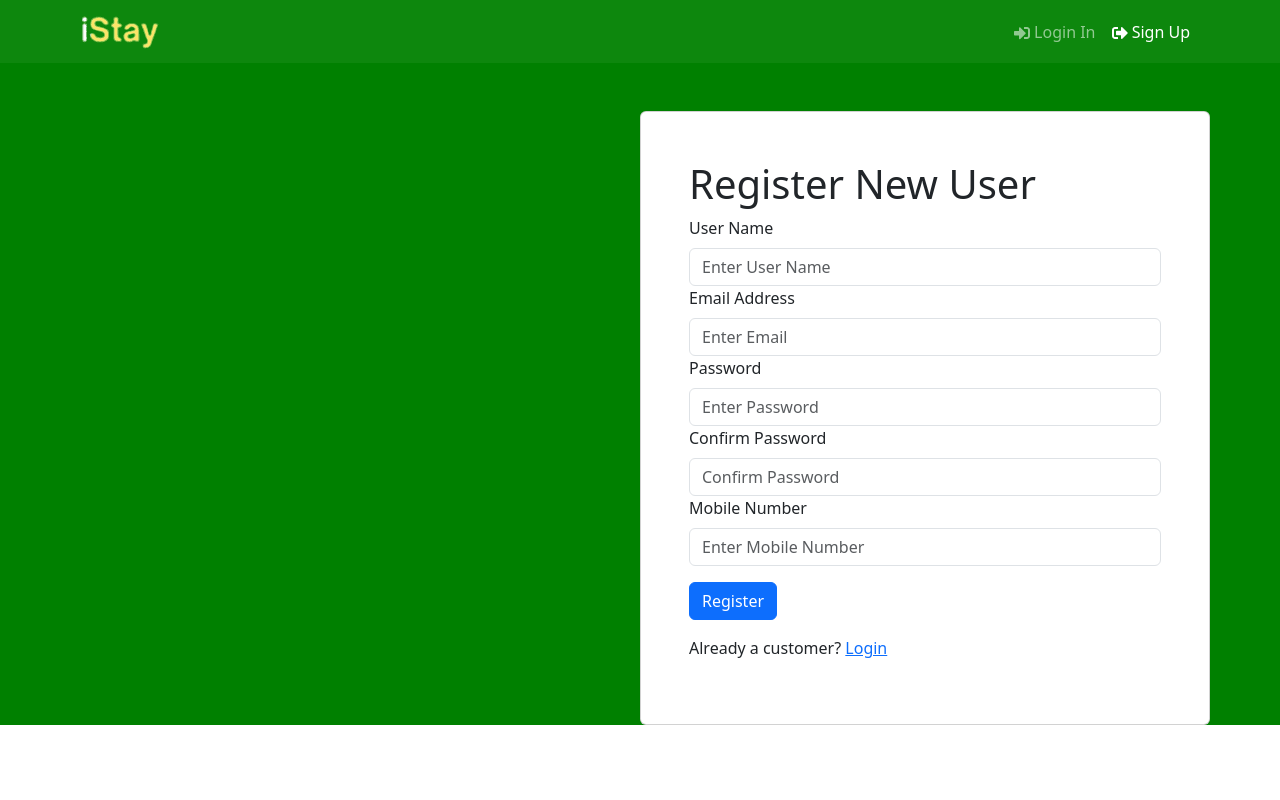
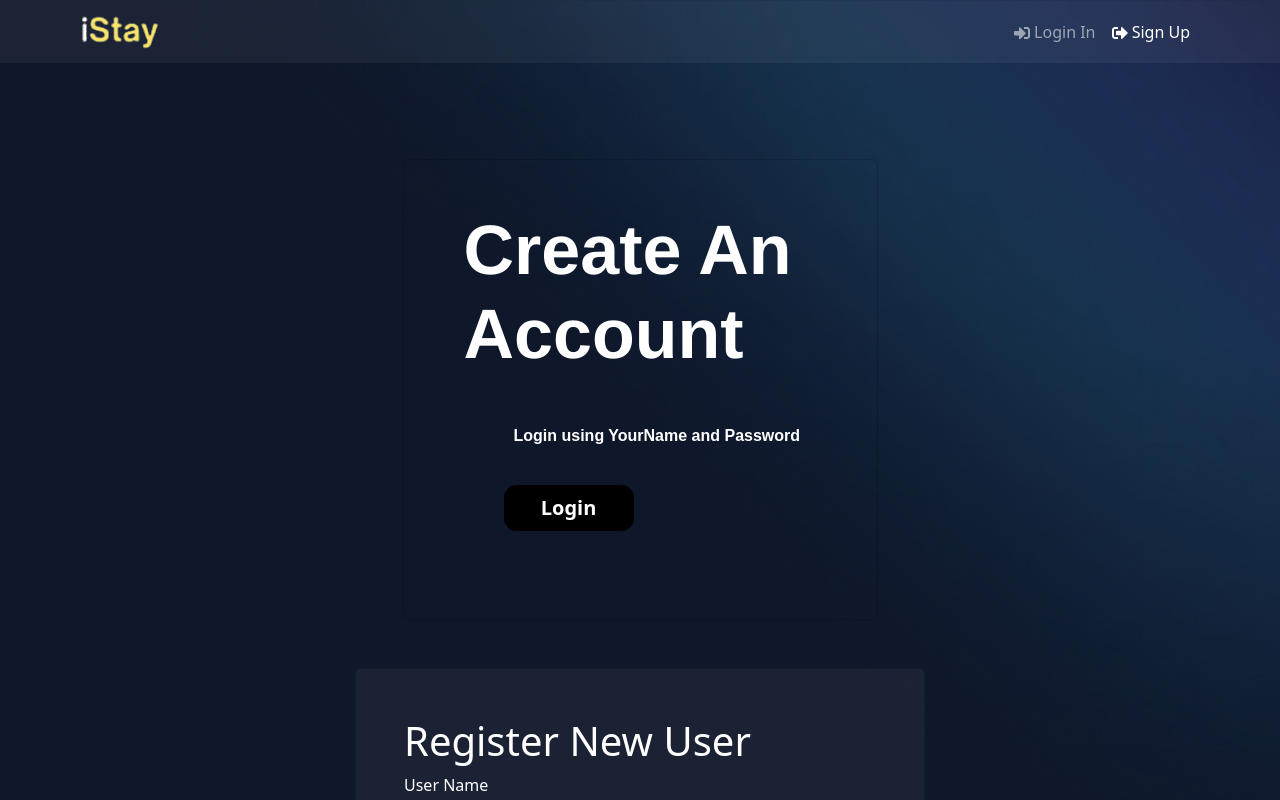
Before and after one commit to Athulraj10/iStay, a React (Vite) app in the folder frontend/: page /register in a window 1280 px wide. Shown: the top 800 px of the page. Built offline with nearby package versions, Linux system fonts and the light colour scheme.

Commit message:
registraion design completed

```diff
--- a/frontend/src/components/Forms/FormContainer.jsx
+++ b/frontend/src/components/Forms/FormContainer.jsx
@@ -1,13 +1,21 @@
 import { Container,Row,Col } from 'react-bootstrap'
+import RegisterHeaderLeft from '../Register/RegisterHeaderLeft'
 
 const FormContainer = ({ children }) => {
+  const rightSection={
+    background:'rgba(255, 255, 255, 0)',
+    color:'white'
+  }
+  const leftSection={
+    background:'rgba(255, 255, 255, 0.052)',
+    color:'white'
+  }
+
   return (
     <Container>
         <Row className='justify-content-md-center mt-5'>
-            <Col></Col>
-            <Col xs={12} md={6} className='card p-5'>
-                {children}
-            </Col>
+            <Col xs={12} md={5} style={rightSection} className='card p-5 m-5'>{<RegisterHeaderLeft/>}</Col>
+            <Col xs={12} md={6} style={leftSection} className='card p-5'>{children}</Col>
         </Row>
     </Container>
   )
--- a/frontend/src/components/Forms/FormValidation.jsx
+++ b/frontend/src/components/Forms/FormValidation.jsx
@@ -152,12 +152,6 @@ const FormValidation = ({ onSubmit }) => {
         <Button type="submit" variant="primary" className="mt-3">
           Register
         </Button>
-
-        <Row className="py-3">
-          <Col>
-            Already a customer? <Link to="/login">Login</Link>
-          </Col>
-        </Row>
       </Form>
     </FormContainer>
   );
--- /dev/null
+++ b/frontend/src/components/Register/Register.css
@@ -0,0 +1,52 @@
+.createAccount {
+  text-transform: capitalize;
+  margin: 0%;
+  font-size: 70px;
+  font-weight: 600;
+  font-family: "Franklin Gothic Medium";
+}
+.loginDecription {
+  margin: 50px 0px 0px 50px;
+  font-size: medium;
+  font-family: sans-serif;
+  font-weight: bold;
+}
+.loginButton {
+  margin: 150px;
+  width: 6.5em;
+  height: 2.3em;
+  margin: 40px;
+  background: black;
+  color: white;
+  border: none;
+  border-radius: 0.625em;
+  font-size: 20px;
+  font-weight: bold;
+  cursor: pointer;
+  position: relative;
+  z-index: 1;
+  overflow: hidden;
+}
+
+button:hover {
+  color: black;
+}
+
+button:after {
+  content: "";
+  background: white;
+  position: absolute;
+  z-index: -1;
+  left: -20%;
+  right: -20%;
+  top: 0;
+  bottom: 0;
+  transform: skewX(-45deg) scale(0, 1);
+  transition: all 0.5s;
+}
+
+button:hover:after {
+  transform: skewX(-45deg) scale(1, 1);
+  -webkit-transition: all 0.5s;
+  transition: all 0.5s;
+}
--- /dev/null
+++ b/frontend/src/components/Register/RegisterHeaderLeft.jsx
@@ -0,0 +1,33 @@
+import React from 'react'
+import './Register.css'
+import { Link } from 'react-router-dom';
+
+const RegisterHeaderLeft = () => {
+    return (
+      <div className="container">
+        <div className="left-content">
+          <h1 className="createAccount">Create an account</h1>
+        </div>
+        <div className="centered-content">
+          <h6 className="loginDecription">Login using YourName and Password</h6>
+         <Link to='/login'>
+         <button className="loginButton">Login</button>
+         </Link>
+        </div>
+      </div>
+    );
+  };
+
+
+export default RegisterHeaderLeft
+// const RegisterHeaderLeft = () => {
+//     return (
+//       <div className="container">
+//         <div className="centered-content">
+//           <h1 className="createAccount">Create an account</h1>
+//           <h6 className="loginDescription">Login using YourName and Password</h6>
+//           <button className="loginButton">Login</button>
+//         </div>
+//       </div>
+//     );
+//   };
--- a/frontend/src/components/layouts/Layouts.jsx
+++ b/frontend/src/components/layouts/Layouts.jsx
@@ -7,8 +7,8 @@ const Layout = ({ children }) => {
     <div
       className='mainContainer'
       style={{
-        // backgroundImage: `url(${backgroundImage})`, // Set the background image
-        background:'green',
+        backgroundImage: `url(${backgroundImage})`, // Set the background image
+        // background:'green',
         backgroundSize: 'cover', // Adjust the image size to cover the container
         backgroundPosition: 'center', // Center the image horizontally and vertically
       }}
```
